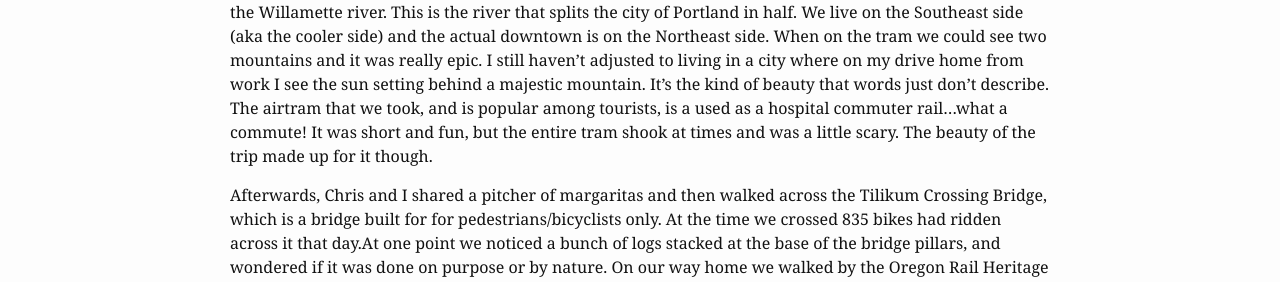
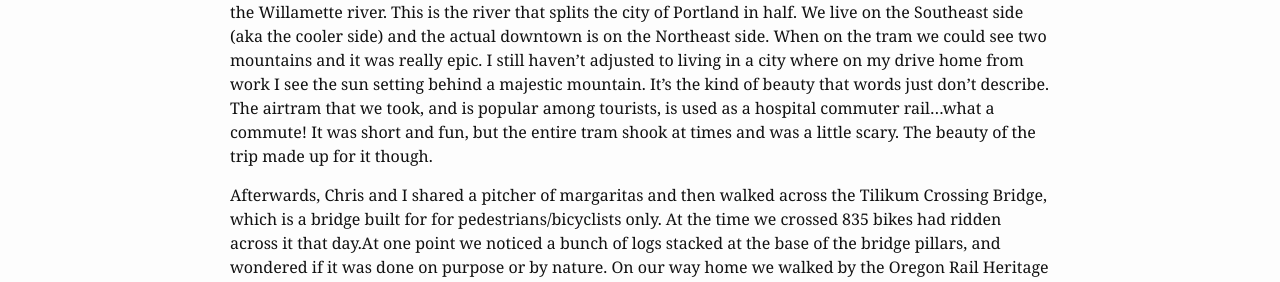
Before and after one commit to kilbanks/anhourinthecity.com, a Jekyll site: the page built from portland/_posts/2019-04-30-back-in-spring.md, in a window 1280 px wide and 900 px high, scrolled down 666 px. Shown: the part 283-565 px from the top of the window. Built offline with Jekyll 4.4.1, drawn with Linux system fonts in a browser that asks for light colours; comment, search, counter and statistics services are not loaded; some of the changed text lies outside the part shown.

```diff
--- a/portland/_posts/2019-04-30-back-in-spring.md
+++ b/portland/_posts/2019-04-30-back-in-spring.md
@@ -6,7 +6,7 @@ thumbnail: train.png
 ---
 Hello dear readers! Thank you for dealing with my absence as I healed from a sprained ankle! That’s right….someone who blogs about walking sprained their ankle! Let me tell you...it was a real shit show! On an average run in my beloved Lone Fir I took a tumble. Chris stopped to read a weird looking tombstone and the overachiever that I am, I decided to jog in place for maximum step count...one step to the right and I fell full (and I mean FULL) body weight on my ankle. While Chris ran to get in the car, I was stuck sitting in the mud, cold... in pain...and questioning life. I came to the conclusion that running is awful. CHANGE MY MIND!
 
-On my first walk back since the injury, Chris and I had a very full day. We decided to take an air tram across the Willamette river. This is the river that splits the city of Portland in half. We live on the Southeast side (aka the cooler side) and the actual downtown is on the Northeast side.  When on the tram we could see two mountains  and it was really epic. I still haven’t adjusted to living in a city where on my drive home from work I see the sun setting behind a majestic mountain. It’s the kind of beauty that words just don’t describe. The airtram that we took, and is popular among tourists, is a used as a hospital commuter rail...what a commute! It was short and fun, but the entire tram shook at times and was a little scary. The beauty of the trip made up for it though.
+On my first walk back since the injury, Chris and I had a very full day. We decided to take an air tram across the Willamette river. This is the river that splits the city of Portland in half. We live on the Southeast side (aka the cooler side) and the actual downtown is on the Northeast side.  When on the tram we could see two mountains  and it was really epic. I still haven’t adjusted to living in a city where on my drive home from work I see the sun setting behind a majestic mountain. It’s the kind of beauty that words just don’t describe. The airtram that we took, and is popular among tourists, is used as a hospital commuter rail...what a commute! It was short and fun, but the entire tram shook at times and was a little scary. The beauty of the trip made up for it though.
 
 Afterwards, Chris and I shared a pitcher of margaritas and then walked across the Tilikum Crossing Bridge, which is a bridge built for for pedestrians/bicyclists only. At the time we crossed 835 bikes had ridden across it that day.At one point we noticed a bunch of logs stacked at the base of the bridge pillars, and wondered if it was done on purpose or by nature. On our way home we walked by the Oregon Rail Heritage site where they had old train cars parked and a brewery (because this IS Portland) inside a bunch of old train cars. We decided to stop for a drink and went on to bake in the sunshine. Portland in the Spring is magical!
 
```
